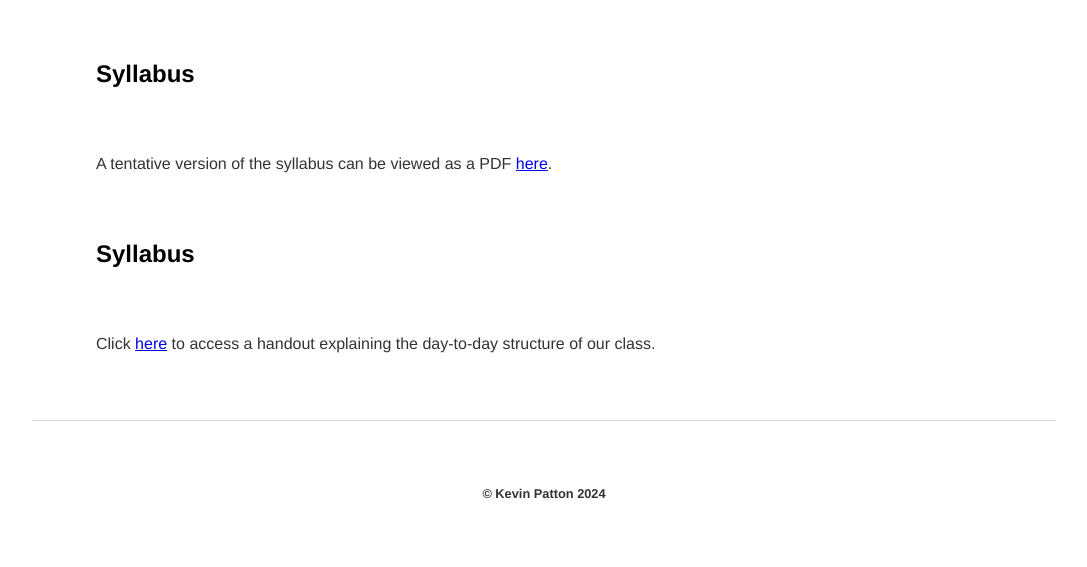
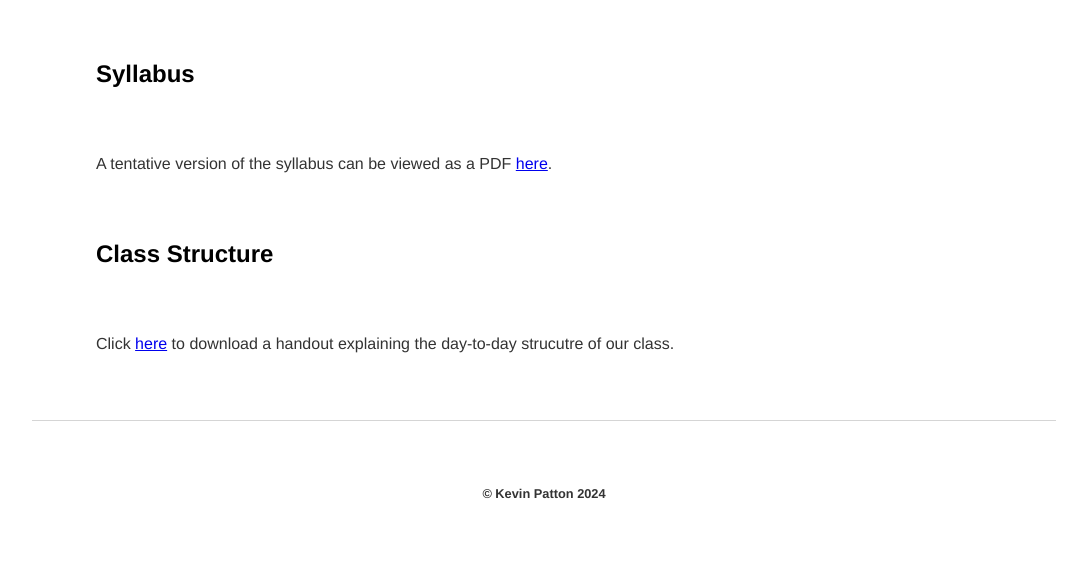
Before and after one commit to kevinjpatton/kevinjpatton.github.io, a Jekyll site: the page built from teaching/phil_3230/syllabus/index.html, in a window 1280 px wide. Shown: the part 348-915 px from the top of the page, without its empty margins (96-1183 px from the left). Built offline with Jekyll 4.4.1, drawn with Linux system fonts in a browser that asks for light colours; Markdown is read by kramdown in place of the engine named in the settings.

Commit message:
Update index.html

```diff
--- a/teaching/phil_3230/syllabus/index.html
+++ b/teaching/phil_3230/syllabus/index.html
@@ -4,5 +4,5 @@ title: PHIL3230 - Syllabus
 ---
 <h2>Syllabus</h2>
 <p>A tentative version of the syllabus can be viewed as a PDF <a href="/teaching/phil_3230/syllabus/TentativeSyllabus_Fall2024_Phil3230.pdf" target="_blank">here</a>.</p>
-<h2>Syllabus</h2>
-<p>Click <a href="/teaching/phil_3230/syllabus/Handout - 3000_4000 Level Class Structure.pdf" target="_blank">here</a> to access a handout explaining the day-to-day structure of our class.</p>
+<h2>Class Structure</h2>
+<p>Click <a href="/teaching/commonresources/Handout - 3000_4000 Level Class Structure.pdf" target="_blank">here</a> to download a handout explaining the day-to-day strucutre of our class.</p>
```
